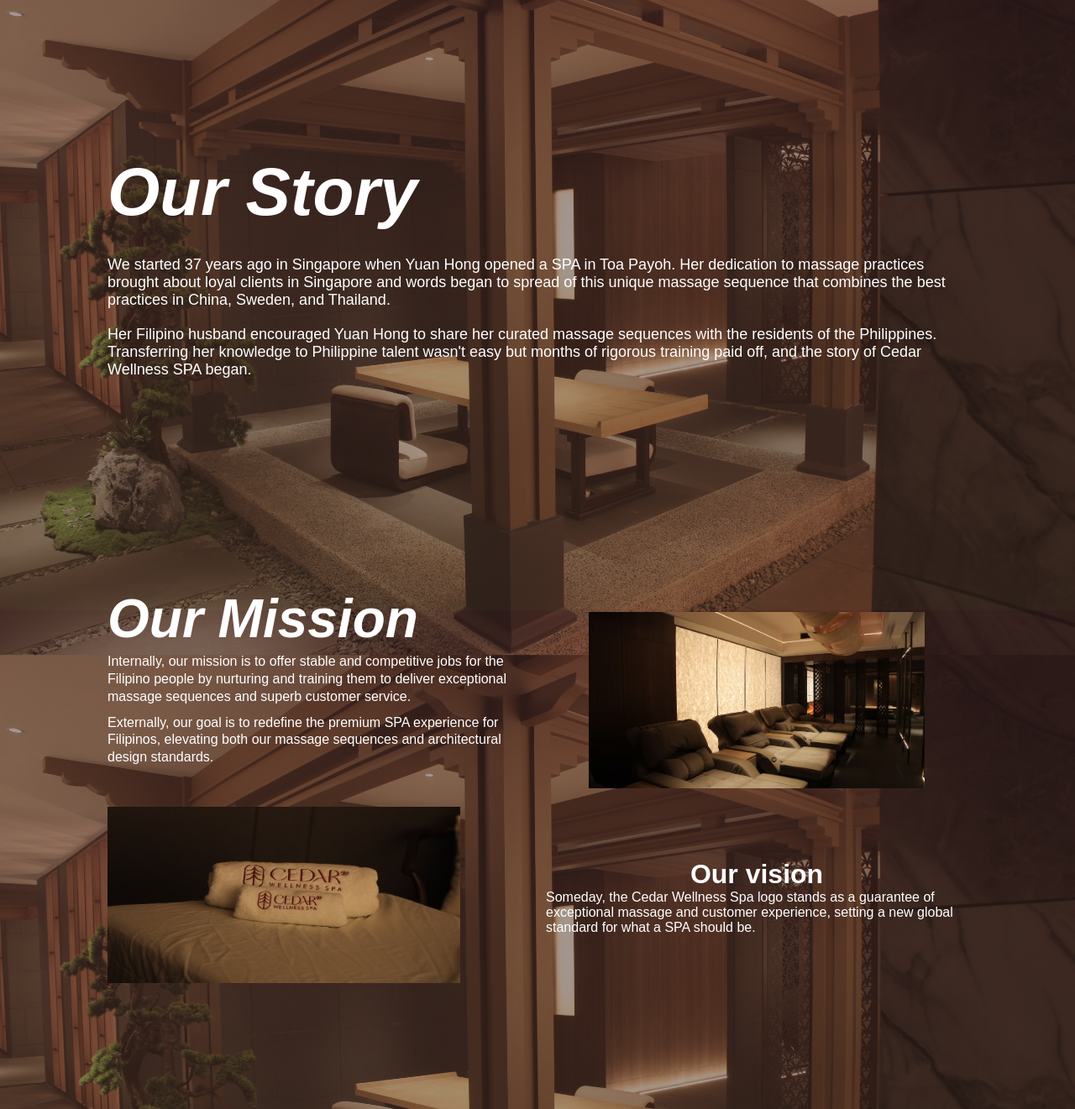
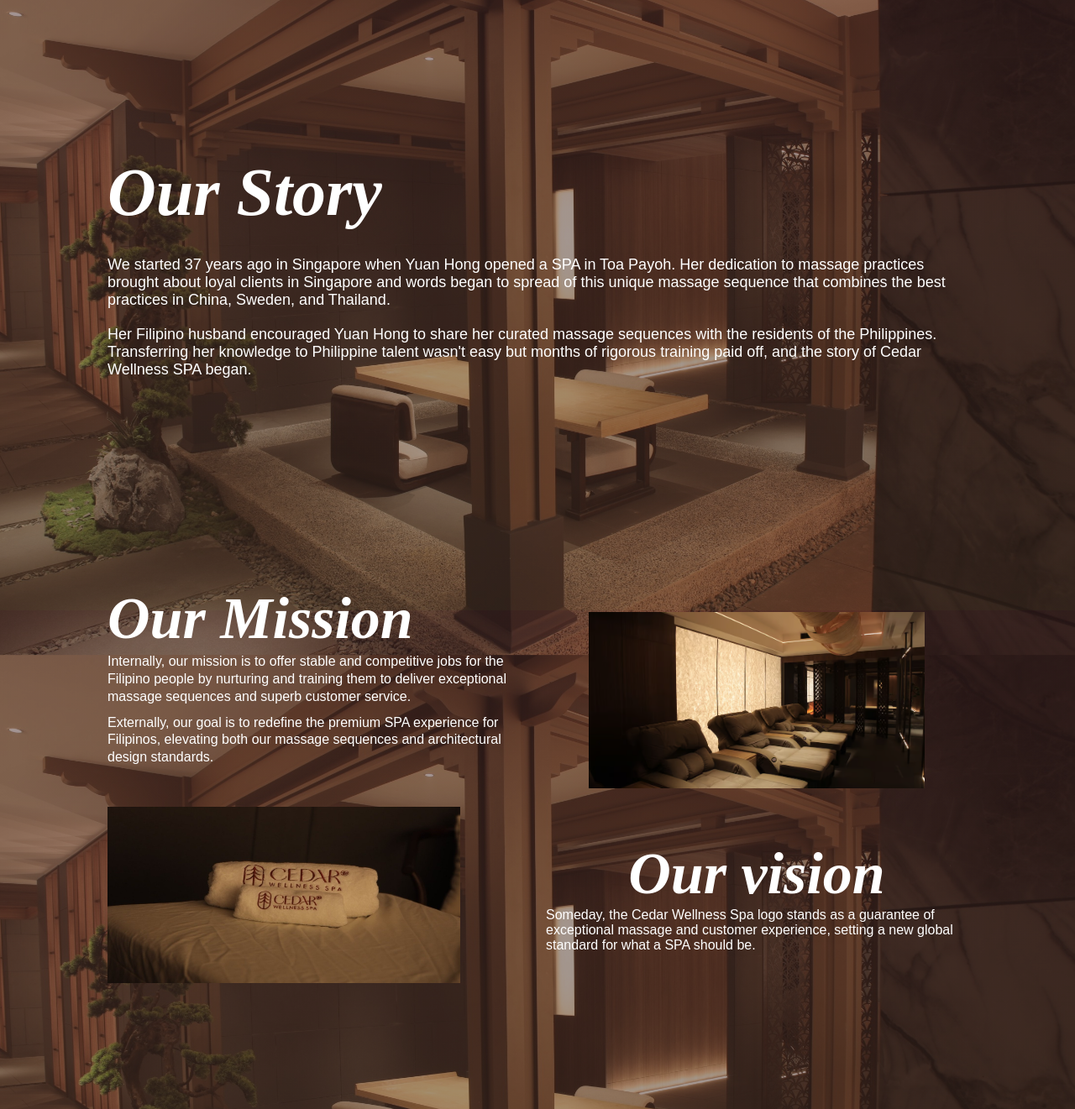
Before and after one commit to reylanceg/spa_final, a Flask app: page /about in a window 1280 px wide. Shown: the part 138-1459 px from the top of the page at 84% size. Run offline with Flask 3, Linux system fonts and the light colour scheme; some web fonts are replaced.

Commit message:
Added some fonts

```diff
--- a/app/static/css/styles.css
+++ b/app/static/css/styles.css
@@ -1,3 +1,10 @@
+@font-face {
+  font-family: "Playfair Display";
+  src: url("/static/fonts/PlayfairDisplay-Italic");
+  font-weight: 400;
+  font-style: italic;
+}
+
 /* Customer Header */
 
 header {
@@ -147,7 +154,8 @@
 .service-link a {
   text-decoration: none;
   color: #bcbb89;
-  font-size: 20px;
+  font-size: 24px;
+  font-family: "Playfair Display";
 }
 
 .site-link[aria-current="page"] {
@@ -171,9 +179,10 @@
 }
 
 .customer-services-description-container > h1 {
-  font-size: 50px;
+  font-size: 65px;
   font-style: italic;
   margin-left: 20px;
+  font-family: "Playfair Display";
 }
 
 .customer-services-description-container p {
@@ -236,6 +245,8 @@
   text-align: center;
   margin-block: 8px;
   color: #bcb18c;
+  font-family: "Playfair Display";
+  font-size: 18px;
 }
 
 .services-card p {
@@ -874,6 +885,12 @@
   font-size: 80px;
   font-style: italic;
   margin-bottom: 30px;
+  font-family: "Playfair Display";
+}
+
+.mission-details-container h1 {
+  font-family: "Playfair Display";
+  font-size: 12px;
 }
 
 .about-video-container {
@@ -894,7 +911,7 @@
   line-height: 1.3em;
 }
 .mission-details-container h1 {
-  font-size: 5vw;
+  font-size: 70px;
   margin-bottom: 30px;
   font-style: italic;
 }
@@ -924,6 +941,12 @@
   justify-content: center;
   flex-direction: column;
   align-items: center;
+}
+
+.vision-details-container h1 {
+  font-family: "Playfair Display";
+  font-size: 70px;
+  font-style: italic;
 }
 
 /* About_page end */
@@ -1059,8 +1082,9 @@
 
 .therapist-room-number {
   padding: 10px;
-  background-color: #fff;
+  background-color: #902726;
   border-radius: 18px;
+  color: #fff;
 }
 
 .controls-container {
--- a/app/templates/base.html
+++ b/app/templates/base.html
@@ -11,10 +11,12 @@
   </head>
   <body>
     {% if request.path in ['/login/therapist', '/login/cashier', '/therapist',
-    '/cashier', '/', '/about']%}
+    '/cashier', '/', '/about', '/therapist/service-management']%}
     <header class="home-header">
       <div class="company-logo-container">
-        <img src="/static/img/logo.png" alt="" />
+        <a href="/">
+          <img src="/static/img/logo.png" alt="" />
+        </a>
       </div>
       <div class="customer-time date" id="time"></div>
       <div class="customer-day date" id="day"></div>
--- a/app/templates/cashier.html
+++ b/app/templates/cashier.html
@@ -1,7 +1,7 @@
 {% extends 'base.html' %} {% block content %}
 <h2>Cashier</h2>
 <div class="controls">
-  <div id="cashier_name">
+  <div id="cashier_name" hidden>
     <p>{{cashier_name}}</p>
   </div>
   <div id="counter_number">
--- a/app/templates/login_cashier.html
+++ b/app/templates/login_cashier.html
@@ -9,12 +9,12 @@
         <input type="text" name="username" required />
       </div>
 
-      <div class="input-group">
+      <!-- <div class="input-group">
         <span class="input-label room-label" style="padding-right: 28px"
           >Counter:</span
         >
         <input name="room_number" />
-      </div>
+      </div> -->
 
       <div class="input-group">
         <span class="input-label">Password:</span>
--- a/app/templates/login_therapist.html
+++ b/app/templates/login_therapist.html
@@ -9,10 +9,10 @@
         <input type="text" name="username" required />
       </div>
 
-      <div class="input-group">
+      <!-- <div class="input-group">
         <span class="input-label room-label">Room:</span>
         <input name="room_number" />
-      </div>
+      </div> -->
 
       <div class="input-group">
         <span class="input-label">Password:</span>
--- a/app/templates/therapist.html
+++ b/app/templates/therapist.html
@@ -16,7 +16,7 @@
     <input id="room_number" placeholder="101" value="{{ room_number or '' }}"
   /></label> -->
     <div class="controls-container">
-      <div id="therapist_name">
+      <div id="therapist_name" hidden>
         <p>{{therapist_name}}</p>
       </div>
       <div id="room_number" class="therapist-room-number">
```
Also changed, not shown: app/templates/service_management.html (+7 -3 lines), app/static/fonts/PlayfairDisplay-Italic-VariableFont_wght.ttf (added), app/static/fonts/PlayfairDisplay-Italic.ttf (added), app/static/fonts/PlayfairDisplay-VariableFont_wght.ttf (added).
